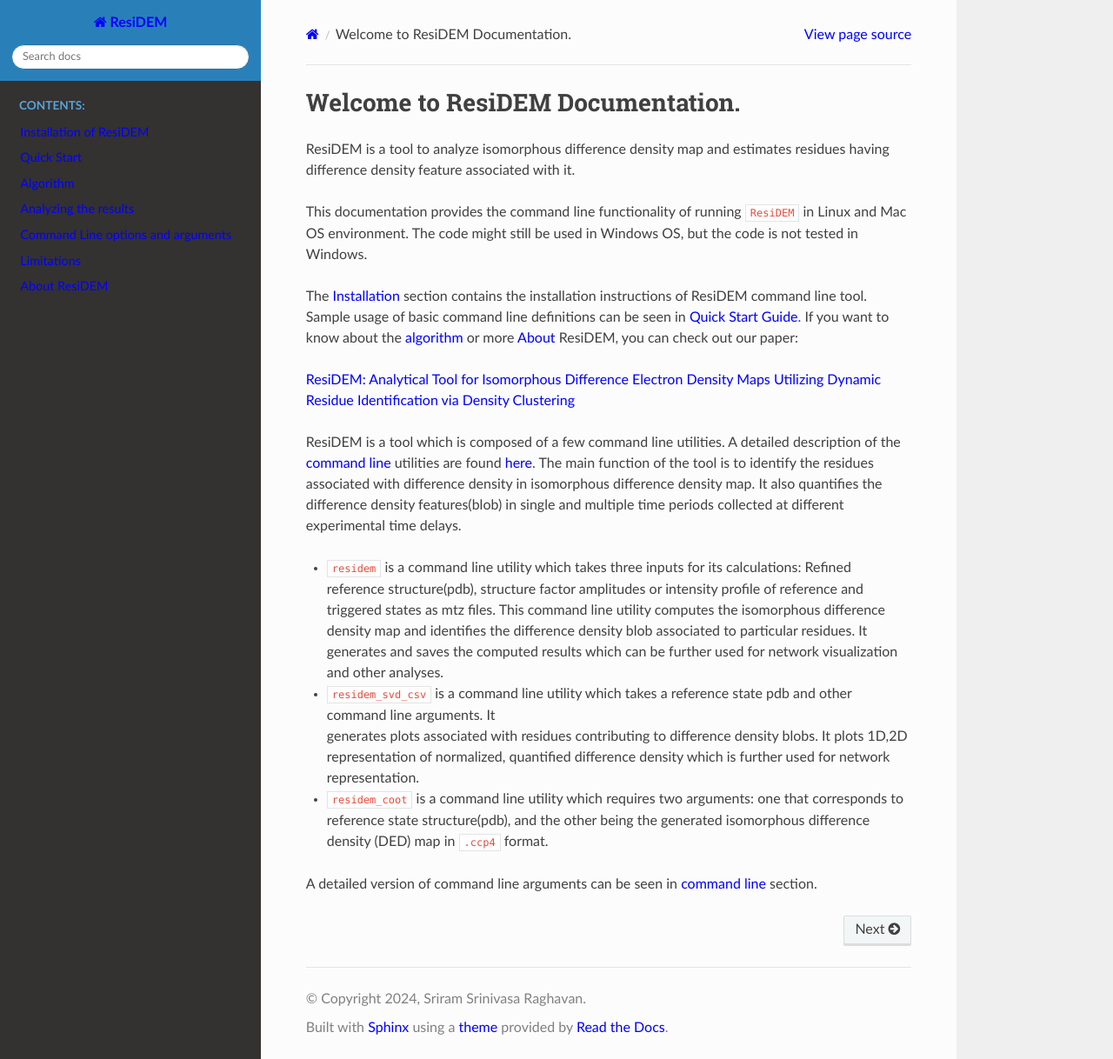
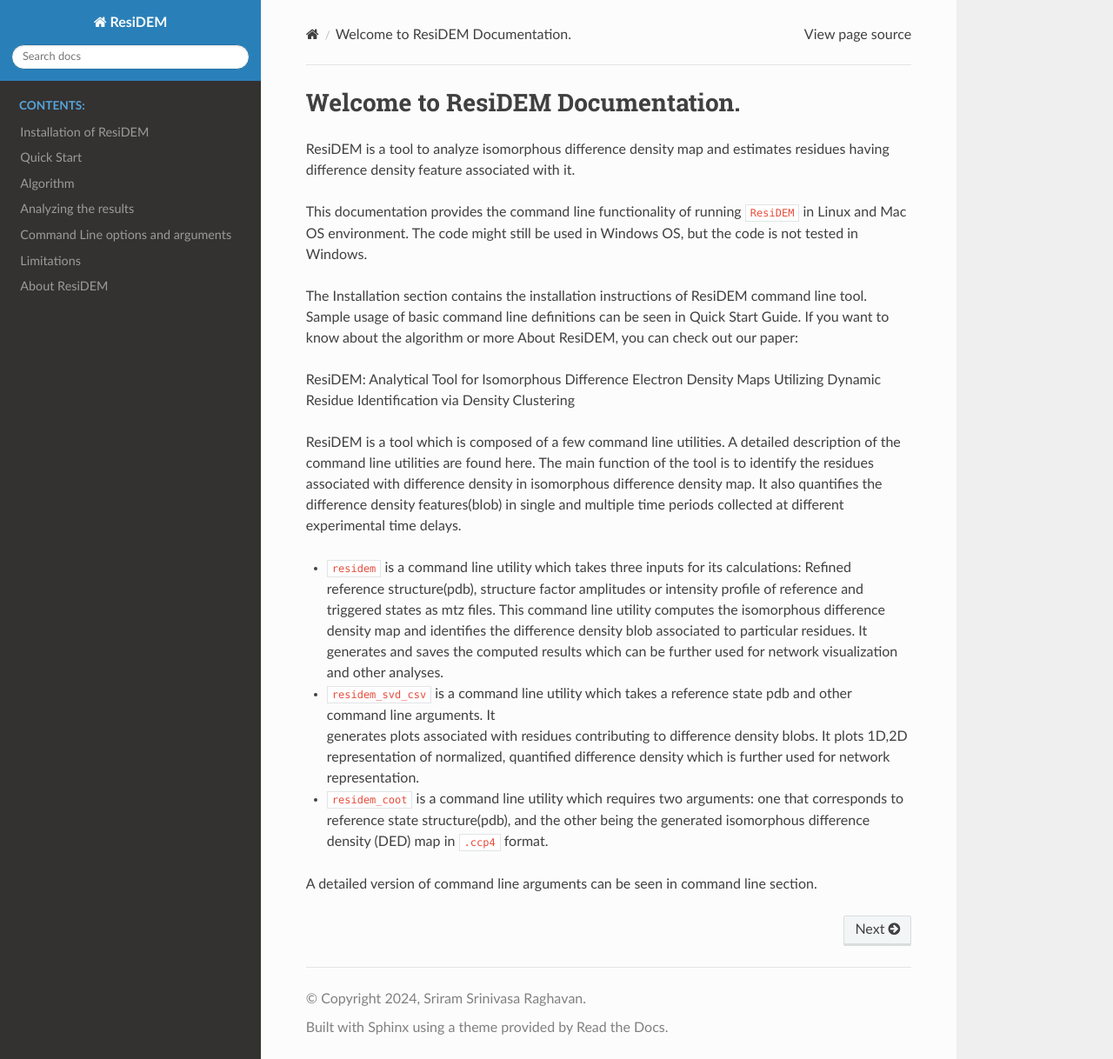
Before and after one commit to TamaLab/residem, a Sphinx documentation site: the page built from docs/index.md, in a window 1280 px wide and 1218 px high. Shown: the whole window at 87% size. Built offline with Sphinx 7.4.7 and the Read the Docs theme 2.0.0, drawn with Linux system fonts in a browser that asks for light colours; pages that are not in the unit, such as notebooks, are missing from menus.

Commit message:
Update custom.css

```diff
--- a/docs/_static/custom.css
+++ b/docs/_static/custom.css
@@ -11,11 +11,12 @@
   white-space: normal;
 }
 
+a:link, a:visited {
+    color: inherit;
+    text-decoration: none;
+}
+
+
 a:hover {
   color: orange;
 }
-
-a:link, a:visited {
-    color: blue;
-    text-decoration: none;
-}
```
